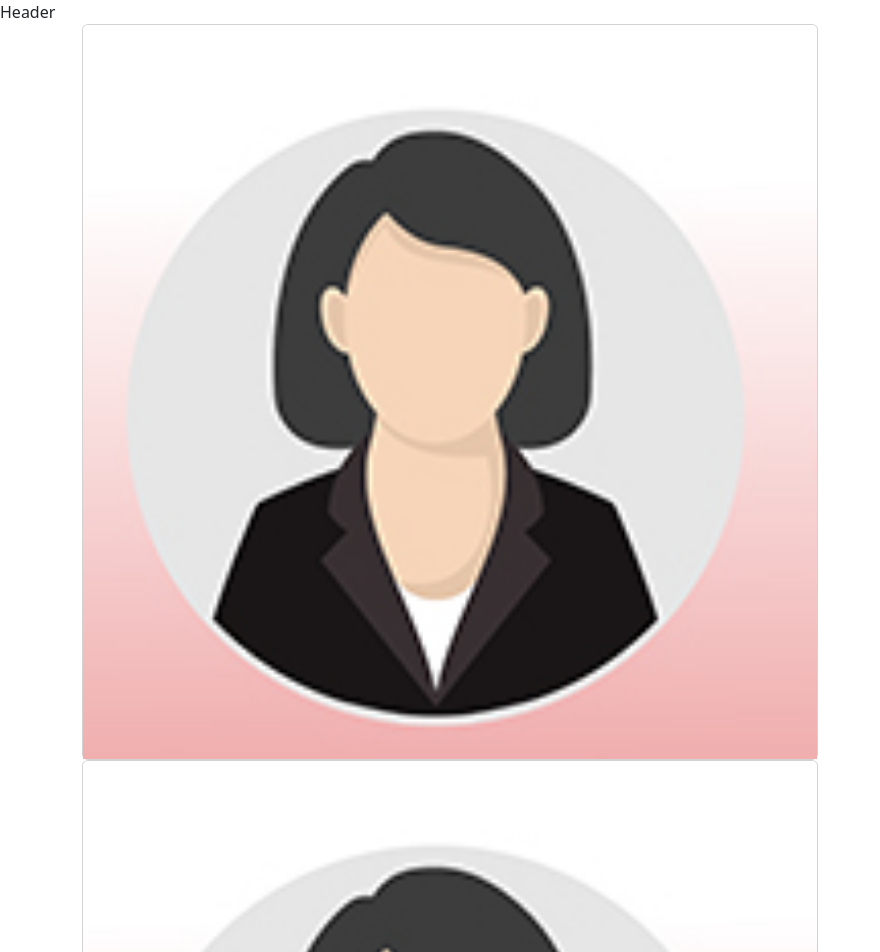
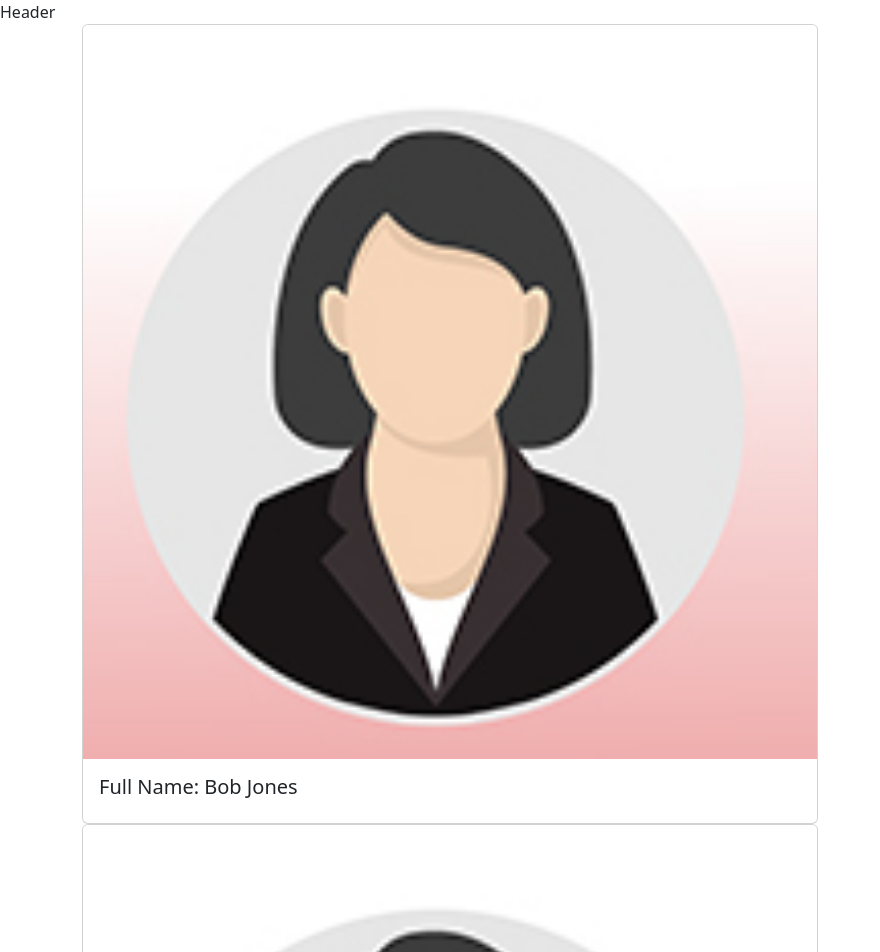
Before and after one commit to abnercabrera28/team-members, a React (Create React App) app: page / in a window 1280 px wide. Shown: the top 952 px of the page, without its empty margins (0-880 px from the left). Built offline with nearby package versions, Linux system fonts and the light colour scheme.

Commit message:
add card title with employees' full names

```diff
--- a/src/Employees.js
+++ b/src/Employees.js
@@ -99,7 +99,9 @@ const Employees = () => {
                         employees.map(employee => (
                             <div id={employee.id} className="card">
                                 <img src={femaleProfile} className="card-img-top" />
-
+                                <div className='card-body'>
+                                    <h5 className='card-title'>Full Name: {employee.fullName}</h5>
+                                </div>
                             </div>
                         ))
                     }
```
